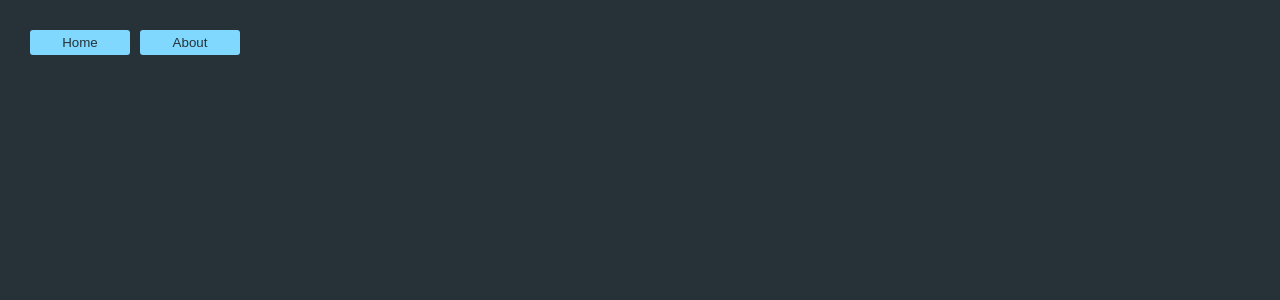
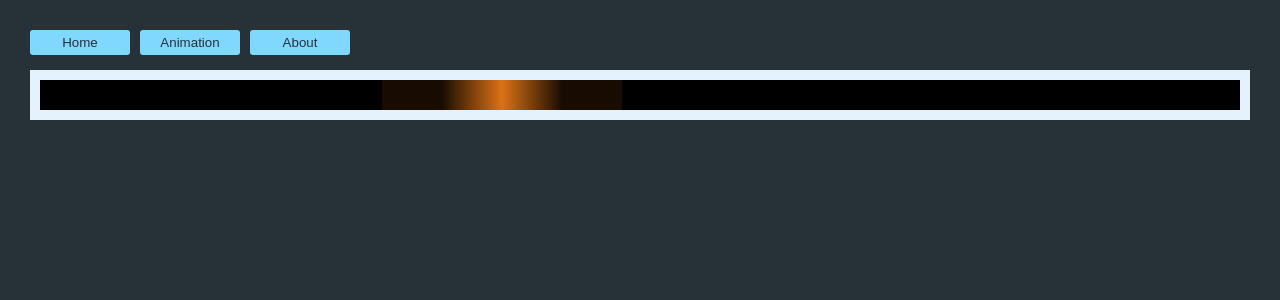
Before and after one commit to fireflower0/react-typescript-practice, a React (Create React App) app: page /animation in a window 1280 px wide. Shown: the top 300 px of the page. Built offline with nearby package versions, Linux system fonts and the light colour scheme.

Commit message:
Add a animation

```diff
--- a/src/index.tsx
+++ b/src/index.tsx
@@ -4,6 +4,7 @@ import { BrowserRouter as Router, Route } from 'react-router-dom';
 import styled from 'styled-components';
 import Navbar from './shared/Navbar';
 import Home from './pages/Home';
+import Animation from './pages/Animation';
 import About from './pages/About';
 
 const FormWrapper = styled.div`
@@ -24,6 +25,7 @@ const App = () => {
       <Router>
         <Navbar />
         <Route exact path='/' component={Home} />
+        <Route path='/animation' component={Animation} />
         <Route path='/about' component={About} />
       </Router>
     </FormWrapper>
--- /dev/null
+++ b/src/pages/Animation.tsx
@@ -0,0 +1,44 @@
+import styled from 'styled-components';
+
+const FormWrapper = styled.div`
+  margin: 10px;
+  padding: 10px;
+  background-color: #E3F2FD;
+`;
+
+const ViewPort = styled.div`
+  background-color: black;
+  height: 30px;
+  width: 100%;
+  overflow: hidden;
+`;
+
+const CyclonEye = styled.div`
+  background-color: #F57F17;
+  background-image: linear-gradient(
+    to right,
+    rgba(0, 0, 0, .9) 25%,
+    rgba(0, 0, 0, .1) 50%,
+    rgba(0, 0, 0, .9) 75%
+  );
+  color: white;
+  height: 100%;
+  width: 20%;
+  animation: 5s linear 0s infinite alternate moveEye;
+  @keyframes moveEye {
+    from { margin-left: -20%; }
+    to { margin-left: 100%; }
+  }
+`;
+
+const Animation = () => {
+  return (
+    <FormWrapper>
+      <ViewPort>
+        <CyclonEye />
+      </ViewPort>
+    </FormWrapper>
+  );
+}
+
+export default Animation;
--- a/src/shared/Navbar.tsx
+++ b/src/shared/Navbar.tsx
@@ -13,6 +13,10 @@ const Navbar = () => {
     label: 'Home'
   }, {
     id: 2,
+    path: '/animation',
+    label: 'Animation'
+  }, {
+    id: 3,
     path: '/about',
     label: 'About'
   }];
```
